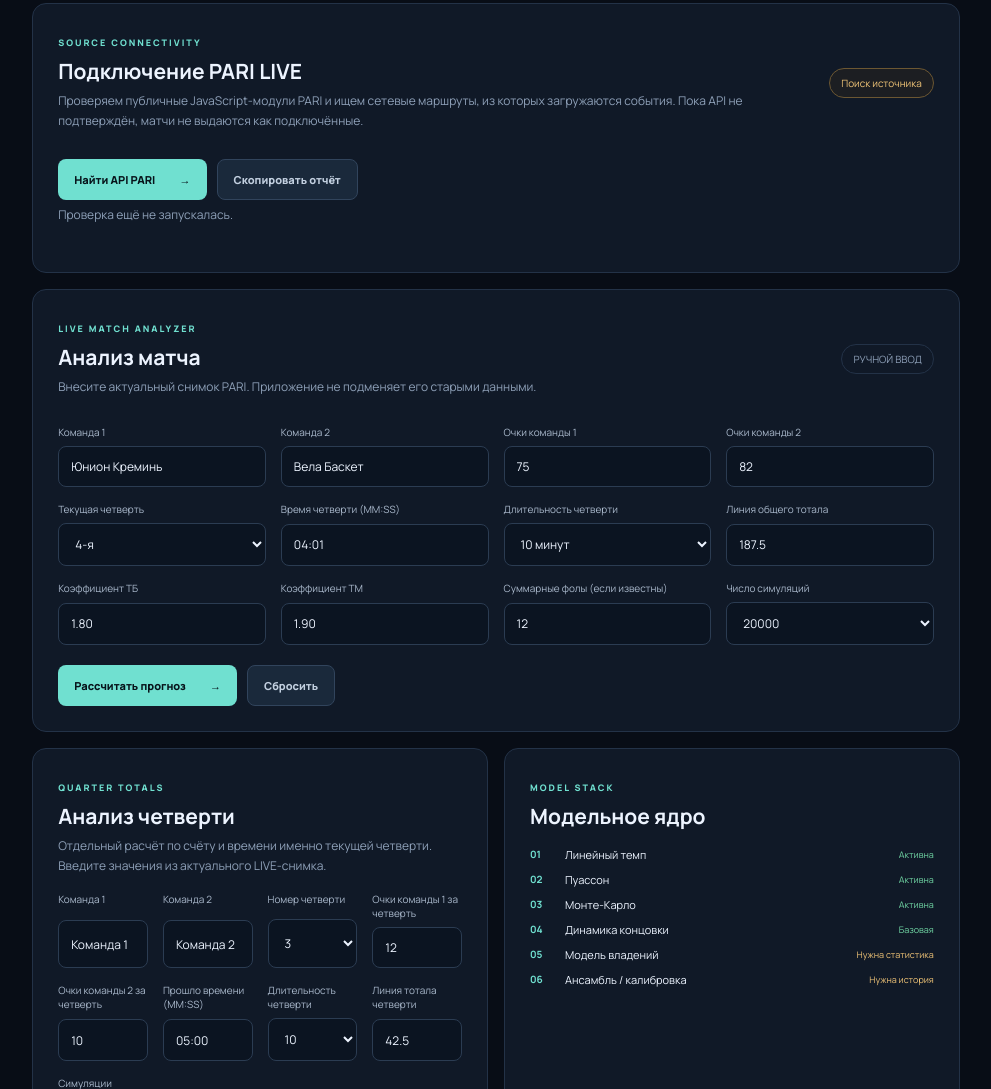
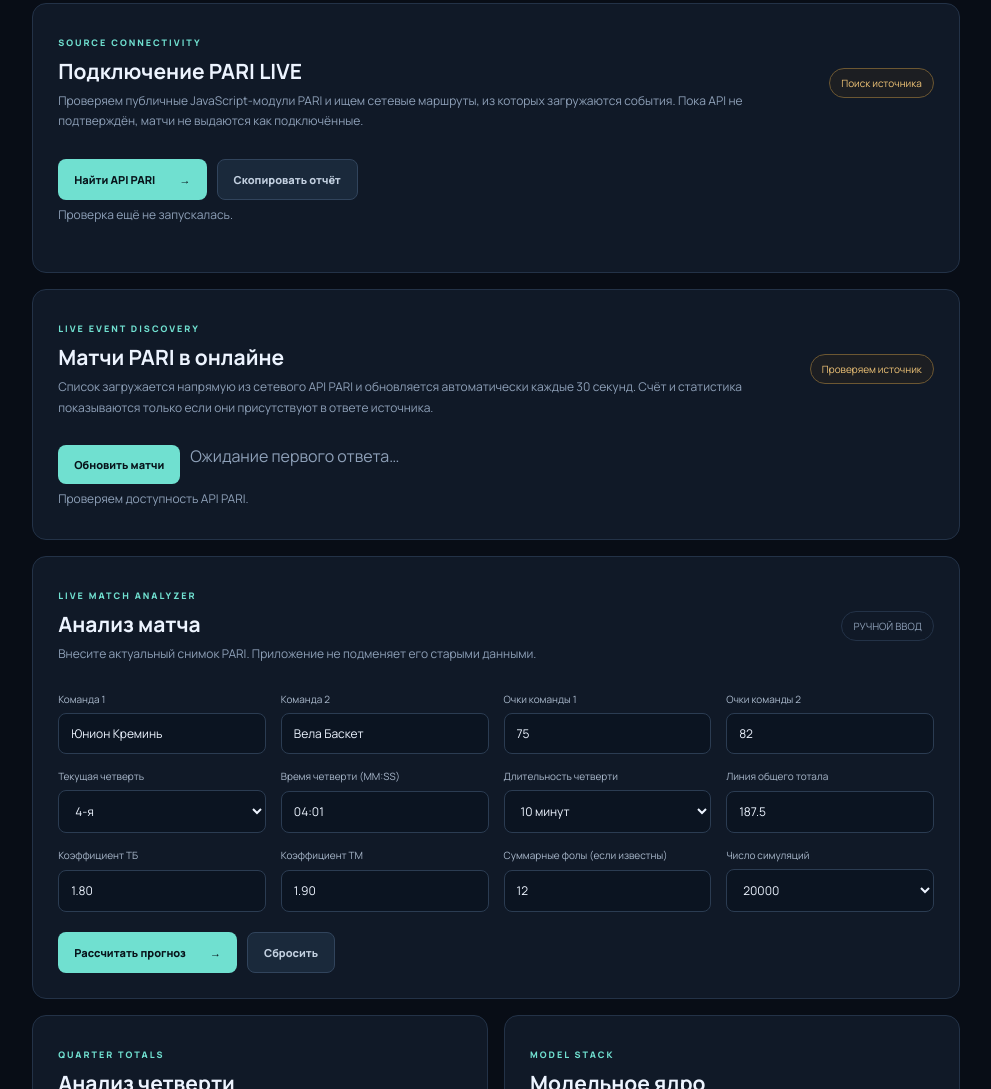
Before and after one commit to valgvvvvv/pari-basketball-ai., a plain HTML site: page static/index.html in a window 1280 px wide. Shown: the part 711-1800 px from the top of the page, without its empty margins (269-1260 px from the left). Drawn offline with Linux system fonts and the light colour scheme; no server answers.

Commit message:
Add PARI live matches panel

```diff
--- a/static/index.html
+++ b/static/index.html
@@ -41,6 +41,13 @@
       <div class="form-actions"><button class="btn-primary" type="button" id="discoverSource">Найти API PARI <span>→</span></button><button class="btn-ghost" type="button" id="copySourceDiagnostic" disabled>Скопировать отчёт</button></div>
       <p class="muted" id="sourceDiscoverStatus" aria-live="polite">Проверка ещё не запускалась.</p>
       <pre id="sourceDiscoverOutput" style="white-space:pre-wrap;overflow-wrap:anywhere;max-height:320px;overflow:auto;color:#a9b8cb;font-size:11px"></pre>
+    </section>
+
+    <section class="panel" id="liveMatches">
+      <div class="section-head"><div><span class="eyebrow">LIVE EVENT DISCOVERY</span><h2>Матчи PARI в онлайне</h2><p>Список загружается напрямую из сетевого API PARI и обновляется автоматически каждые 30 секунд. Счёт и статистика показываются только если они присутствуют в ответе источника.</p></div><span class="pill warn" id="liveFeedBadge">Проверяем источник</span></div>
+      <div class="form-actions"><button class="btn-primary" type="button" id="refreshLiveMatches">Обновить матчи</button><span class="muted" id="liveFeedUpdated">Ожидание первого ответа…</span></div>
+      <p class="muted" id="liveFeedMessage" aria-live="polite">Проверяем доступность API PARI.</p>
+      <div id="liveMatchList" class="live-match-list"></div>
     </section>
 
     <section class="panel" id="analysis">
```
